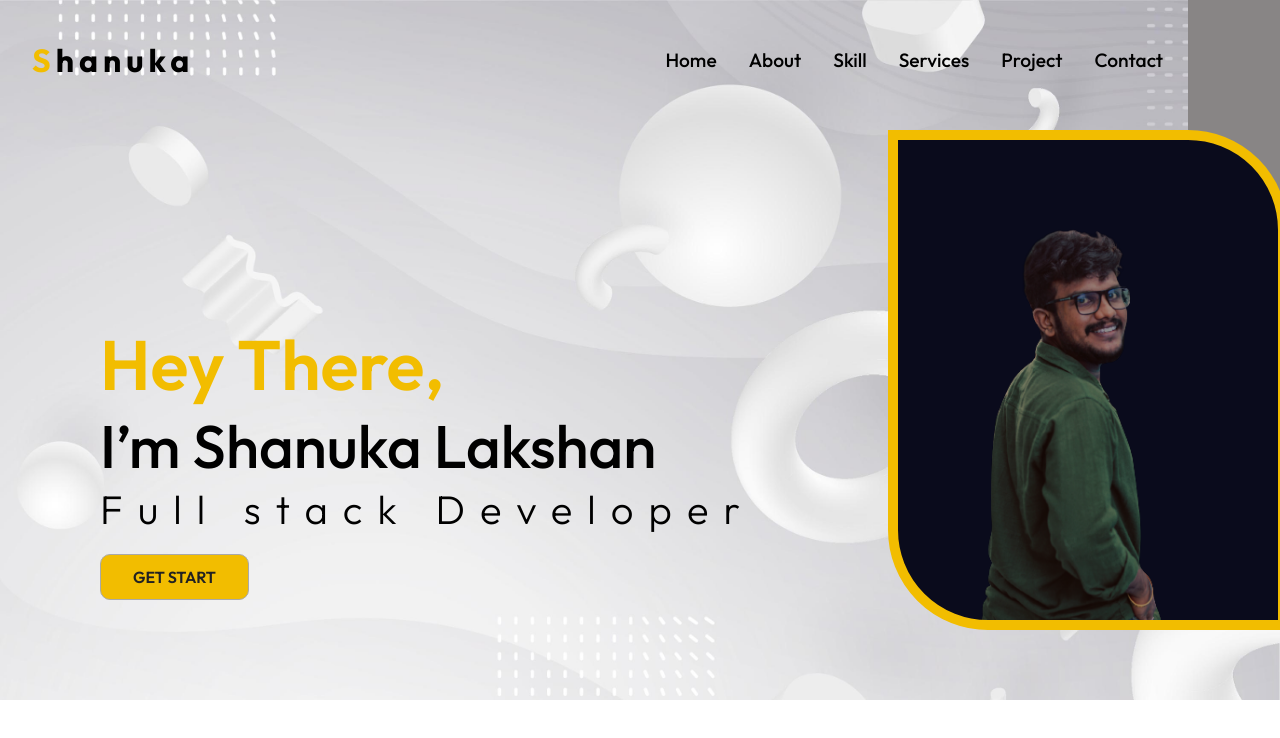
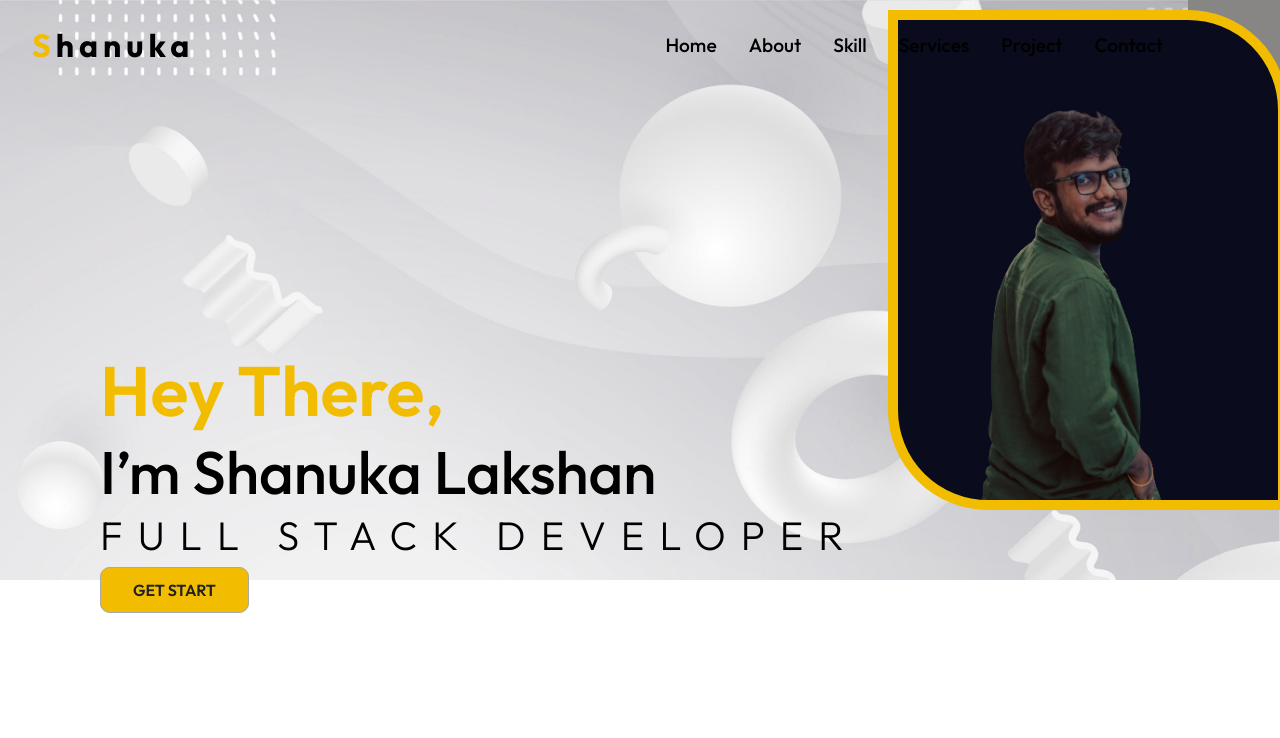
Before and after one commit to shanuka55/Portfoliyo_New, a React (Create React App) app: page / in a window 1280 px wide. Shown: the top 738 px of the page. Built offline with nearby package versions, Linux system fonts and the light colour scheme.

Commit message:
Home page updated

```diff
--- a/src/components/HomeText.js
+++ b/src/components/HomeText.js
@@ -1,14 +1,19 @@
 import React from 'react'
 import "./HometextStyle.css"
+import { Link } from "react-router-dom";
 
 const HomeText = () => {
   return (
     <div className='Home-Text'>
+      <div className='container'>
         <h1 className='home-hi'>Hey There, </h1>
         <h1 className='home-h1'>I’m Shanuka Lakshan</h1>
         <h3 className='home-h3'>Full stack Developer</h3>
         <br></br>
-        <button className='btn'>Get Start</button>
+        <div>
+          <Link to="/about" className='btn'>Get Start </Link>
+        </div>
+      </div>
     </div>
   )
 }
--- a/src/components/HometextStyle.css
+++ b/src/components/HometextStyle.css
@@ -15,6 +15,7 @@
     font-size: 40px;
     font-weight: 300;
     letter-spacing: 15px;
+    text-transform: uppercase;
 }
 .Home-Text{
     position: absolute;
--- a/src/components/NavbarStyle.css
+++ b/src/components/NavbarStyle.css
@@ -2,6 +2,10 @@
     display: flex;
     align-items: center;
     padding: 2rem;
+    position: fixed;
+    width: 100%;
+    height: 90px;
+    z-index: 10;
 
 
 }
```
Also changed, not shown: src/components/Media.js (added, +9 -0 lines), src/components/MediaStyle.css (added).
